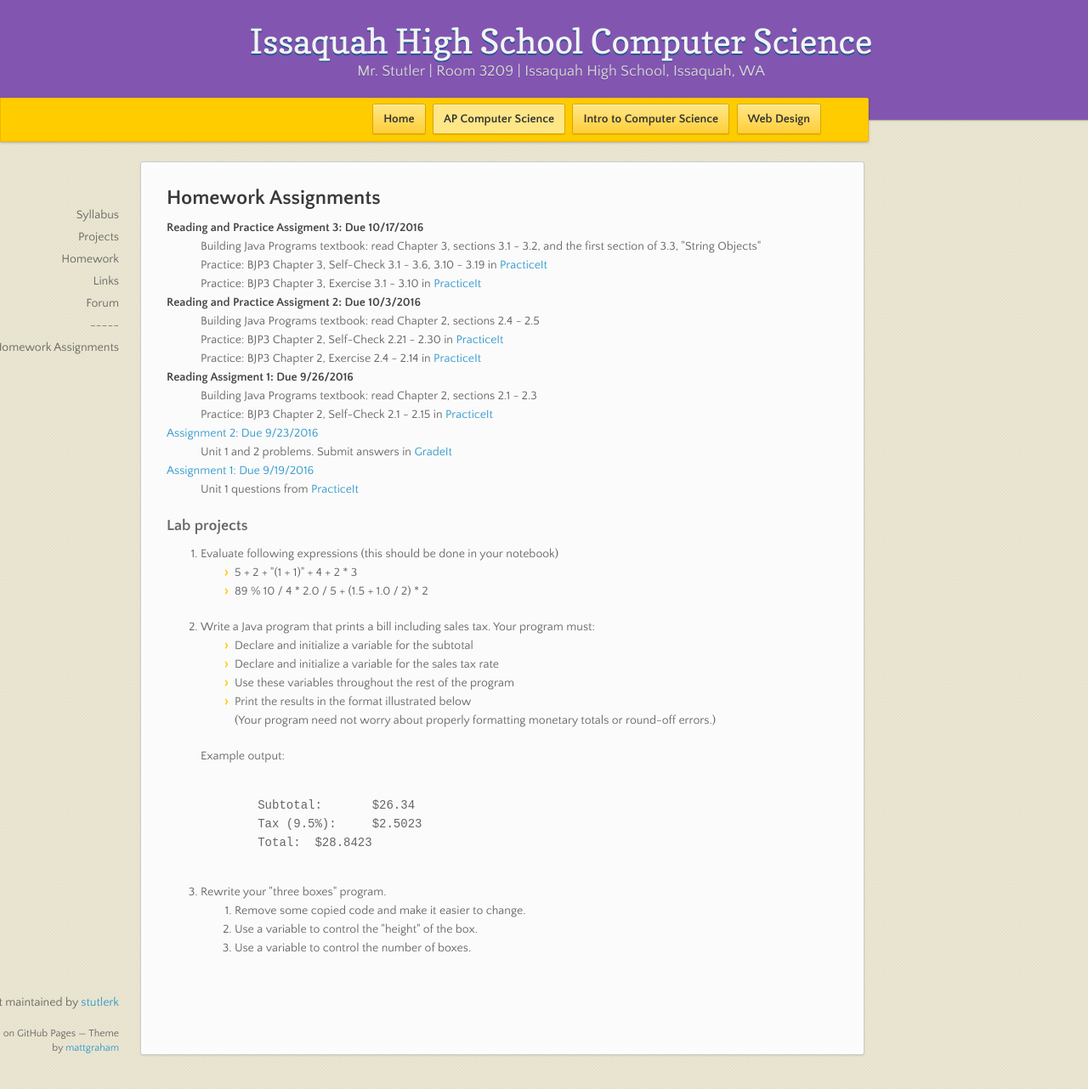
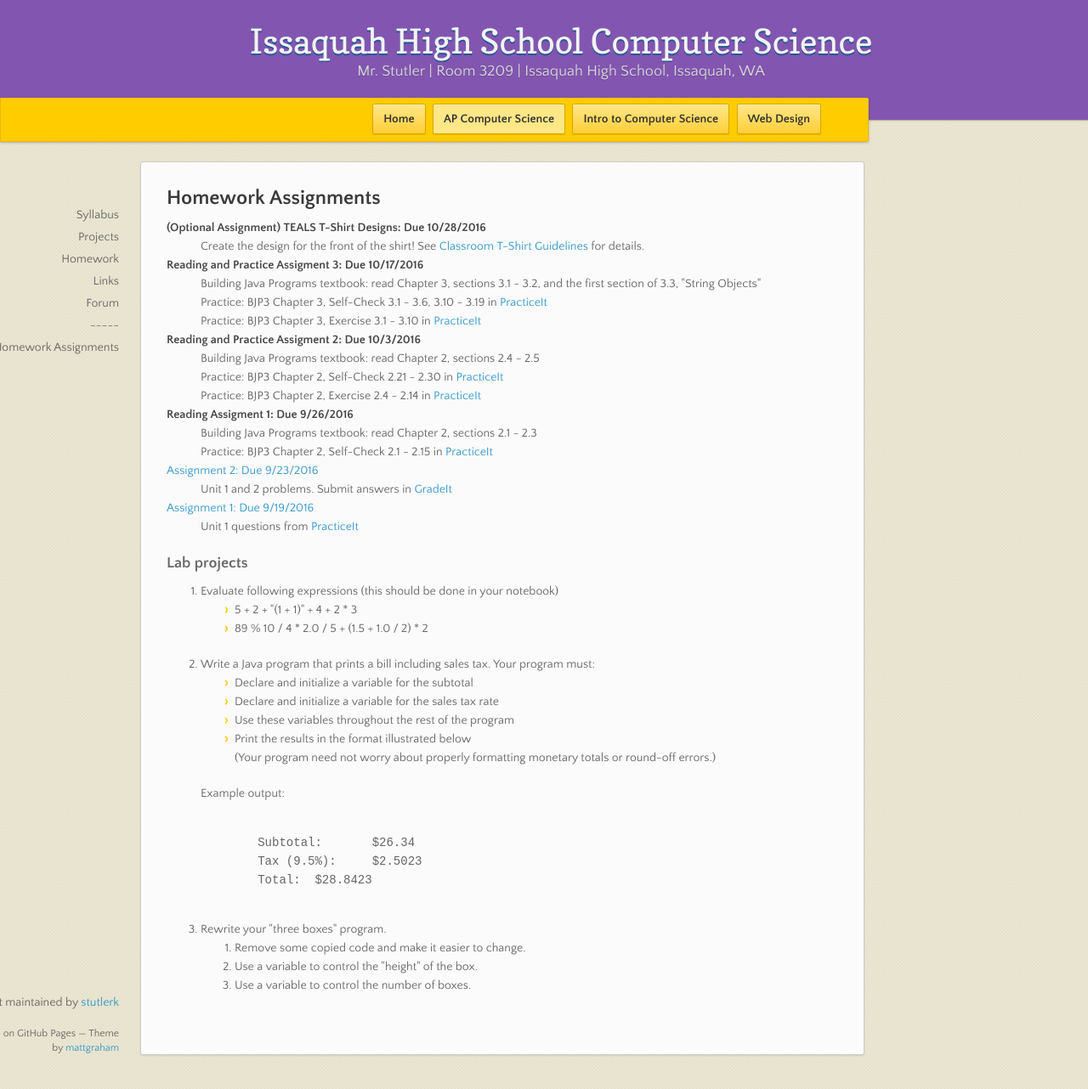
Before and after one commit to stutlerk/ihs-website, a Jekyll site: the page built from _apcs/homework.html, in a window 1280 px wide and 1282 px high. Shown: the whole window at 85% size. Built offline with Jekyll 4.4.1, drawn with Linux system fonts in a browser that asks for light colours; nearby versions of some CDN libraries.

Commit message:
Update homework.html

```diff
--- a/_apcs/homework.html
+++ b/_apcs/homework.html
@@ -6,6 +6,9 @@ layout: course
 <section>
 <h2>Homework Assignments</h2>
 <dl>
+    <dt>(Optional Assignment) TEALS T-Shirt Designs: Due 10/28/2016</dt>
+    <dd>Create the design for the front of the shirt! See <a href="http://www.tealsk12.org/partners/classroom-t-shirt-guidelines/">Classroom T-Shirt Guidelines</a> for details.</dd>
+
     <dt>Reading and Practice Assigment 3: Due 10/17/2016</dt>
     <dd>Building Java Programs textbook: read Chapter 3, sections 3.1 - 3.2, and the first section of 3.3, "String Objects"</dd>
     <dd>Practice: BJP3 Chapter 3, Self-Check 3.1 - 3.6, 3.10 - 3.19 in <a href="http://practiceit.cs.washington.edu/">PracticeIt</a></dd>
```
